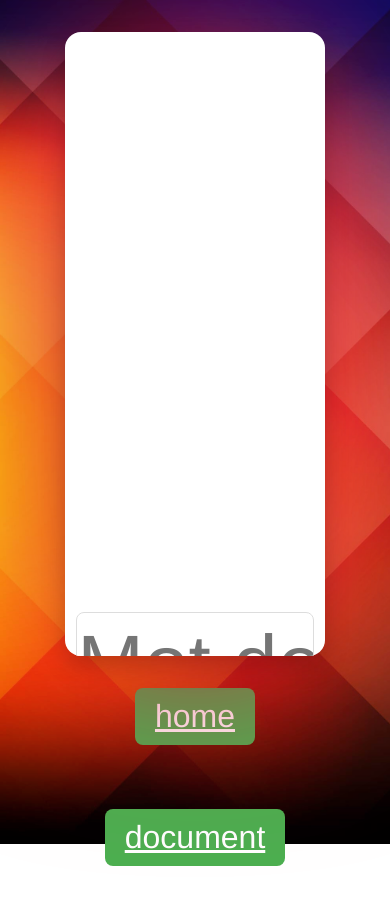
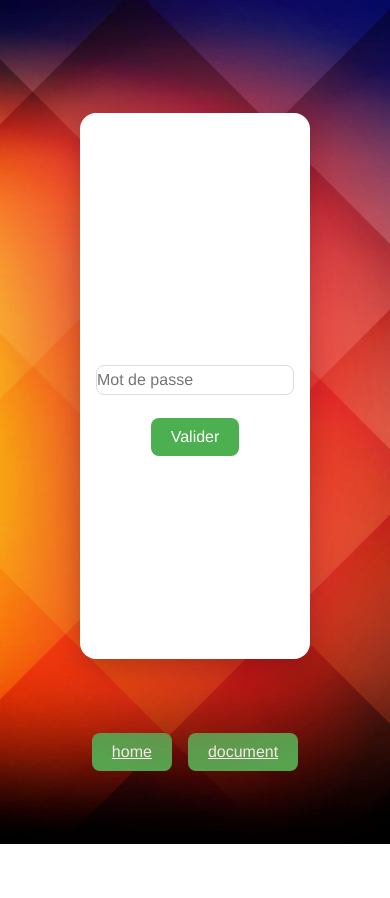
Before and after one commit to renaudin-clement/site-web-et-pdf, a Vue app: page /document in a window 390 px wide. After the commit the page ends 844 px from the top, so only its background shows below. Built offline with nearby package versions, Linux system fonts and the light colour scheme; no server answers.

Commit message:
css phone

```diff
--- a/src/Views/grid.vue
+++ b/src/Views/grid.vue
@@ -91,6 +91,11 @@ export default {
 </script>
 
 <template>
+
+    <header>
+        <RouterLink tag="button" class="button-15" role="button" to="/">déconnexion</RouterLink>
+    </header>
+
     <div class="container">
         <h1 style="font-size:4em">Gestion Document</h1>
         <form action="" class="gridforme">
@@ -148,7 +153,6 @@ export default {
 
     <nav class="separateur">
         <RouterLink tag="button" class="button-14" role="button" to="/home">home</RouterLink>
-        <RouterLink tag="button" class="button-15" role="button" to="/">déconnexion</RouterLink>
     </nav>
 </template>
 
--- a/src/Views/home.vue
+++ b/src/Views/home.vue
@@ -34,15 +34,17 @@ export default {
 </script>
 
 <template>
+    <header>
+        <RouterLink tag="button" class="button-15" role="button" to="/">déconnexion</RouterLink>
+    </header>
     <div class="container">
         <iframe :src="this.lienActif"></iframe>
     </div>
     <section class="separateur">
-        <RouterLink to="/document">document</RouterLink>
+        <RouterLink to="/document" class="document">document</RouterLink>
         <section>
             <button class="button-15" @click="handleInitPage()" role="button">Charger</button>
             <button class="button-15" @click="handleHelp()" role="button">Aide 15</button>
-            <RouterLink tag="button" class="button-15" role="button" to="/">déconnexion</RouterLink>
         </section>
     </section>
 </template>
--- a/src/assets/style/main.css
+++ b/src/assets/style/main.css
@@ -1,3 +1,29 @@
+@media screen and (max-width: 900px) {
+  h1{
+    font-size: xx-large;
+  }
+
+  .container{
+    position: relative;
+    width: 100%;
+    height: 70%;
+  }
+
+  input{
+    font-size: initial;
+  }
+
+  button , a{
+      font-size: initial;
+  }
+
+  .document{ display: none;}
+
+
+}
+
+
+
 body{
   margin: 0;
   padding: 0;
@@ -25,3 +51,7 @@ body{
     font-family: Arial, sans-serif;
     flex-wrap: wrap;
 }
+
+header{
+  width: 100%;
+}
--- a/src/assets/style/styleform.css
+++ b/src/assets/style/styleform.css
@@ -48,6 +48,7 @@ button , a {
     font-family: Helvetica;
     width: fit-content;
     height: fit-content;
+    margin: 0.5em;
 }
 
 button:hover , a:hover  {
@@ -70,4 +71,7 @@ button:hover , a:hover  {
     background-image: url("/src/assets/img/gradient_2.jpg");
     background-repeat: no-repeat;
     background-size: cover;
+    margin-top: 3em;
+    margin-left: 3em;
+    margin-right: 3em;
 }
```
